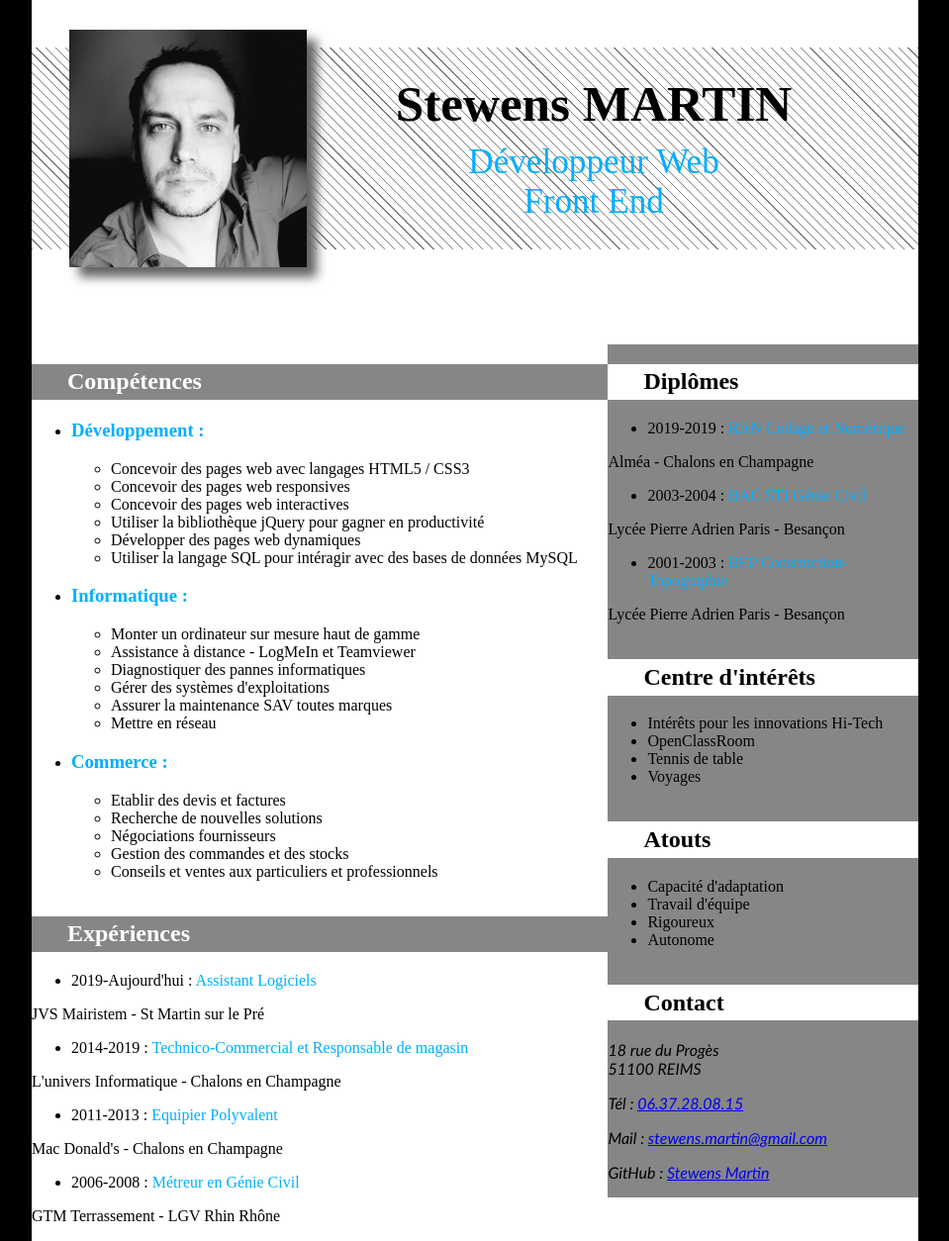
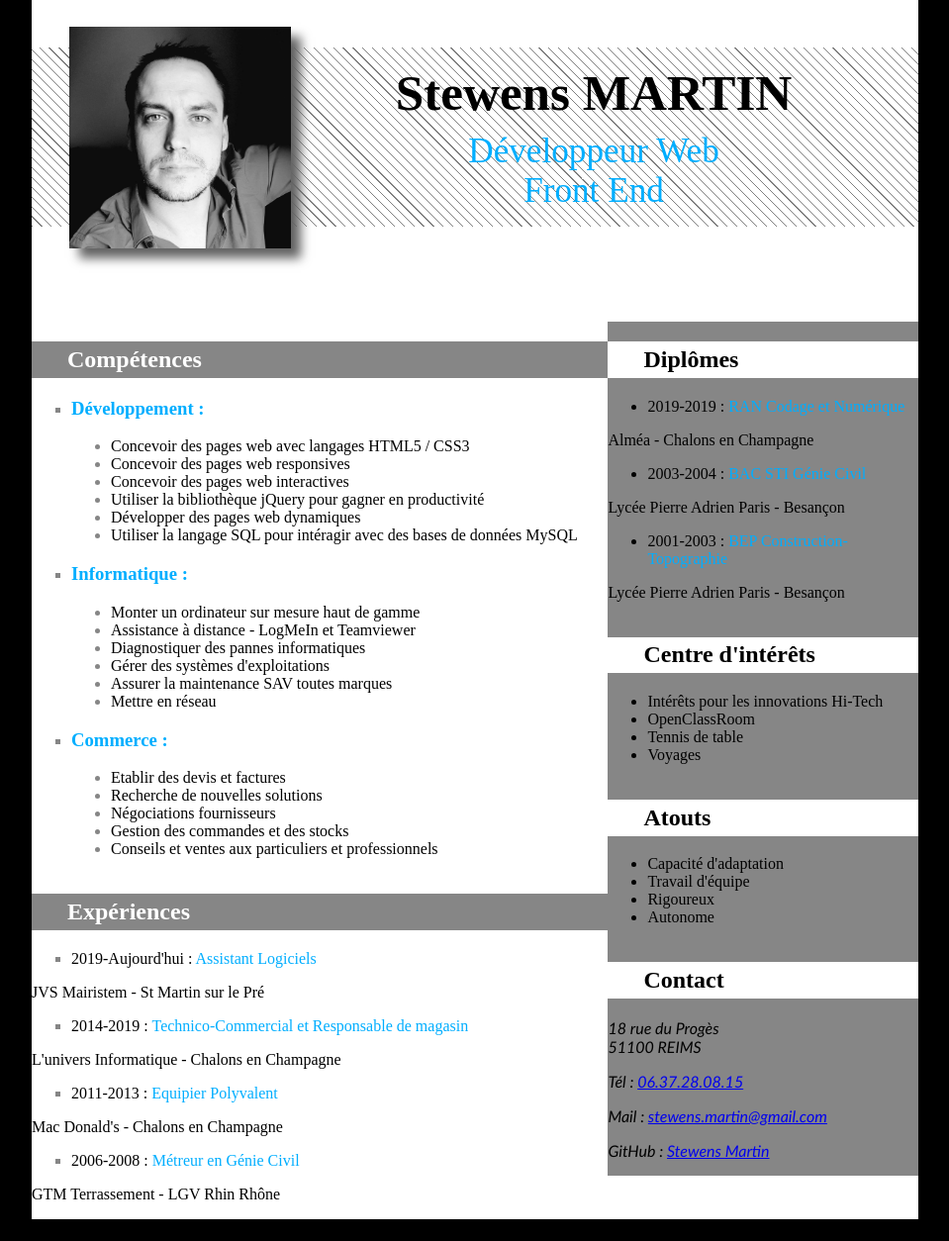
Before and after one commit to Stewens/CV, a plain HTML site: page index.html in a window 1280 px wide. Shown: the whole page at 99% size, without its empty margins (160-1119 px from the left). After the commit the page ends 1232 px from the top, so only its background shows below. Drawn offline with Linux system fonts and the light colour scheme; a web font is replaced by a local one.

Commit message:
Style de puce + span texte

```diff
--- a/Ressources/CSS/style.css
+++ b/Ressources/CSS/style.css
@@ -35,7 +35,7 @@ body {
 }
 
 .header__img--size {
-    width: 15rem;
+    width: 14rem;
     height: auto;
     position: absolute;
     margin: 0 0 0 2.4em;
@@ -53,7 +53,7 @@ body {
 
 .header__div1--flex {
     width: 100%;
-    padding: 1.7em 0 1.7em 15em;
+    padding: 1em 0 1em 15em;
     background: repeating-linear-gradient( 45deg, grey, grey 0.8px, transparent 0.8px, transparent 7px);
     display: flex;
     flex-direction: column;
@@ -83,6 +83,20 @@ body {
     color: var(--blanc);
 }
 
+.main__li__h3--style {
+    list-style: square;
+    color: var(--gris);
+}
+
+.main__li--style {
+    list-style: disc;
+    color: var(--gris);
+}
+
+.span__font--black {
+    color: black;
+}
+
 .footer--flex {
     width: 35%;
     display: flex;
--- a/index.html
+++ b/index.html
@@ -28,38 +28,38 @@
                     <h2 class="main__section__h2--style heading--font">Compétences</h2>
 
                     <ul>
-                        <li>
+                        <li class="main__li__h3--style">
                             <h3 class="heading--font heading--colorblue">Développement :</h3>
                             <ul>
-                                <li>Concevoir des pages web avec langages HTML5 / CSS3</li>
-                                <li>Concevoir des pages web responsives</li>
-                                <li>Concevoir des pages web interactives</li>
-                                <li>Utiliser la bibliothèque jQuery pour gagner en productivité</li>
-                                <li>Développer des pages web dynamiques</li>
-                                <li>Utiliser la langage SQL pour intéragir avec des bases de données MySQL</li>
+                                <li class="main__li--style"><span class="span__font--black">Concevoir des pages web avec langages HTML5 / CSS3</span></li>
+                                <li class="main__li--style"><span class="span__font--black">Concevoir des pages web responsives</span></li>
+                                <li class="main__li--style"><span class="span__font--black">Concevoir des pages web interactives</span></li>
+                                <li class="main__li--style"><span class="span__font--black">Utiliser la bibliothèque jQuery pour gagner en productivité</span></li>
+                                <li class="main__li--style"><span class="span__font--black">Développer des pages web dynamiques</span></li>
+                                <li class="main__li--style"><span class="span__font--black">Utiliser la langage SQL pour intéragir avec des bases de données MySQL</span></li>
                             </ul>
                         </li>
 
-                        <li>
+                        <li class="main__li__h3--style">
                             <h3 class="heading--font heading--colorblue">Informatique :</h3>
                             <ul>
-                                <li>Monter un ordinateur sur mesure haut de gamme</li>
-                                <li>Assistance à distance - LogMeIn et Teamviewer</li>
-                                <li>Diagnostiquer des pannes informatiques</li>
-                                <li>Gérer des systèmes d'exploitations</li>
-                                <li>Assurer la maintenance SAV toutes marques</li>
-                                <li>Mettre en réseau</li>
+                                <li class="main__li--style"><span class="span__font--black">Monter un ordinateur sur mesure haut de gamme</span></li>
+                                <li class="main__li--style"><span class="span__font--black">Assistance à distance - LogMeIn et Teamviewer</span></li>
+                                <li class="main__li--style"><span class="span__font--black">Diagnostiquer des pannes informatiques</span></li>
+                                <li class="main__li--style"><span class="span__font--black">Gérer des systèmes d'exploitations</span></li>
+                                <li class="main__li--style"><span class="span__font--black">Assurer la maintenance SAV toutes marques</span></li>
+                                <li class="main__li--style"><span class="span__font--black">Mettre en réseau</span></li>
                             </ul>
                         </li>
 
-                        <li>
+                        <li class="main__li__h3--style">
                             <h3 class="heading--font heading--colorblue">Commerce :</h3>
                             <ul>
-                                <li>Etablir des devis et factures</li>
-                                <li>Recherche de nouvelles solutions</li>
-                                <li>Négociations fournisseurs</li>
-                                <li>Gestion des commandes et des stocks</li>
-                                <li>Conseils et ventes aux particuliers et professionnels</li>
+                                <li class="main__li--style"><span class="span__font--black">Etablir des devis et factures</span></li>
+                                <li class="main__li--style"><span class="span__font--black">Recherche de nouvelles solutions</span></li>
+                                <li class="main__li--style"><span class="span__font--black">Négociations fournisseurs</span></li>
+                                <li class="main__li--style"><span class="span__font--black">Gestion des commandes et des stocks</span></li>
+                                <li class="main__li--style"><span class="span__font--black">Conseils et ventes aux particuliers et professionnels</span></li>
                             </ul>
                         </li>
                     </ul>
@@ -69,22 +69,22 @@
                     <h2 class="main__section__h2--style heading--font">Expériences</h2>
 
                     <ul>
-                        <li>2019-Aujourd'hui : <span class="heading--colorblue">Assistant Logiciels</span></li>
+                        <li class="main__li__h3--style"><span class="span__font--black">2019-Aujourd'hui : </span><span class="heading--colorblue ">Assistant Logiciels</span></li>
                     </ul>
                     <p>JVS Mairistem - St Martin sur le Pré</p>
 
                     <ul>
-                        <li>2014-2019 : <span class="heading--colorblue">Technico-Commercial et Responsable de magasin</span></li>
+                        <li class="main__li__h3--style"><span class="span__font--black">2014-2019 : </span><span class="heading--colorblue ">Technico-Commercial et Responsable de magasin</span></li>
                     </ul>
                     <p>L'univers Informatique - Chalons en Champagne</p>
 
                     <ul>
-                        <li>2011-2013 : <span class="heading--colorblue">Equipier Polyvalent</span></li>
+                        <li class="main__li__h3--style"><span class="span__font--black">2011-2013 : </span><span class="heading--colorblue ">Equipier Polyvalent</span></li>
                     </ul>
                     <p>Mac Donald's - Chalons en Champagne</p>
 
                     <ul>
-                        <li>2006-2008 : <span class="heading--colorblue">Métreur en Génie Civil</span></li>
+                        <li class="main__li__h3--style"><span class="span__font--black">2006-2008 : </span><span class="heading--colorblue ">Métreur en Génie Civil</span></li>
                     </ul>
                     <p>GTM Terrassement - LGV Rhin Rhône</p>
                 </section>
@@ -95,17 +95,17 @@
                     <h2 class="footer__section__h2--style heading--font">Diplômes</h2>
 
                     <ul>
-                        <li>2019-2019 : <span class="heading--colorblue">RAN Codage et Numérique</span></li>
+                        <li><span class="span__font--black">2019-2019 : </span><span class="heading--colorblue ">RAN Codage et Numérique</span></li>
                     </ul>
                     <p>Alméa - Chalons en Champagne</p>
 
                     <ul>
-                        <li>2003-2004 : <span class="heading--colorblue">BAC STI Génie Civil</span></li>
+                        <li><span class="span__font--black">2003-2004 : </span><span class="heading--colorblue ">BAC STI Génie Civil</span></li>
                     </ul>
                     <p>Lycée Pierre Adrien Paris - Besançon</p>
 
                     <ul>
-                        <li>2001-2003 : <span class="heading--colorblue">BEP Construction-Topographie</span></li>
+                        <li><span class="span__font--black">2001-2003 : </span><span class="heading--colorblue ">BEP Construction-Topographie</span></li>
                     </ul>
                     <p>Lycée Pierre Adrien Paris - Besançon</p>
                 </section>
@@ -114,10 +114,10 @@
                     <h2 class="footer__section__h2--style heading--font">Centre d'intérêts</h2>
 
                     <ul>
-                        <li>Intérêts pour les innovations Hi-Tech</li>
-                        <li>OpenClassRoom</li>
-                        <li>Tennis de table</li>
-                        <li>Voyages</li>
+                        <li><span class="span__font--black">Intérêts pour les innovations Hi-Tech</span></li>
+                        <li><span class="span__font--black">OpenClassRoom</span></li>
+                        <li><span class="span__font--black">Tennis de table</span></li>
+                        <li><span class="span__font--black">Voyages</span></li>
                     </ul>
                 </section>
 
@@ -125,10 +125,10 @@
                     <h2 class="footer__section__h2--style heading--font">Atouts</h2>
 
                     <ul>
-                        <li>Capacité d'adaptation</li>
-                        <li>Travail d'équipe</li>
-                        <li>Rigoureux</li>
-                        <li>Autonome</li>
+                        <li><span class="span__font--black">Capacité d'adaptation</span></li>
+                        <li><span class="span__font--black">Travail d'équipe</span></li>
+                        <li><span class="span__font--black">Rigoureux</span></li>
+                        <li><span class="span__font--black">Autonome</span></li>
                     </ul>
                 </section>
 
@@ -137,9 +137,9 @@
 
                     <address>
                 <p>18 rue du Progès<br>51100 REIMS</p>
-                <p>Tél : <a href="tel:+33637280815">06.37.28.08.15</a></p>
-                <p>Mail : <a href="mailto:stewens.martin@gmail.com">stewens.martin@gmail.com</a></p>
-                <p>GitHub : <a href="https://github.com/Stewens">Stewens Martin</a></p>
+                <p>Tél : <a href="tel:+33637280815 ">06.37.28.08.15</a></p>
+                <p>Mail : <a href="mailto:stewens.martin@gmail.com ">stewens.martin@gmail.com</a></p>
+                <p>GitHub : <a href="https://github.com/Stewens ">Stewens Martin</a></p>
             </address>
                 </section>
             </footer>
```
